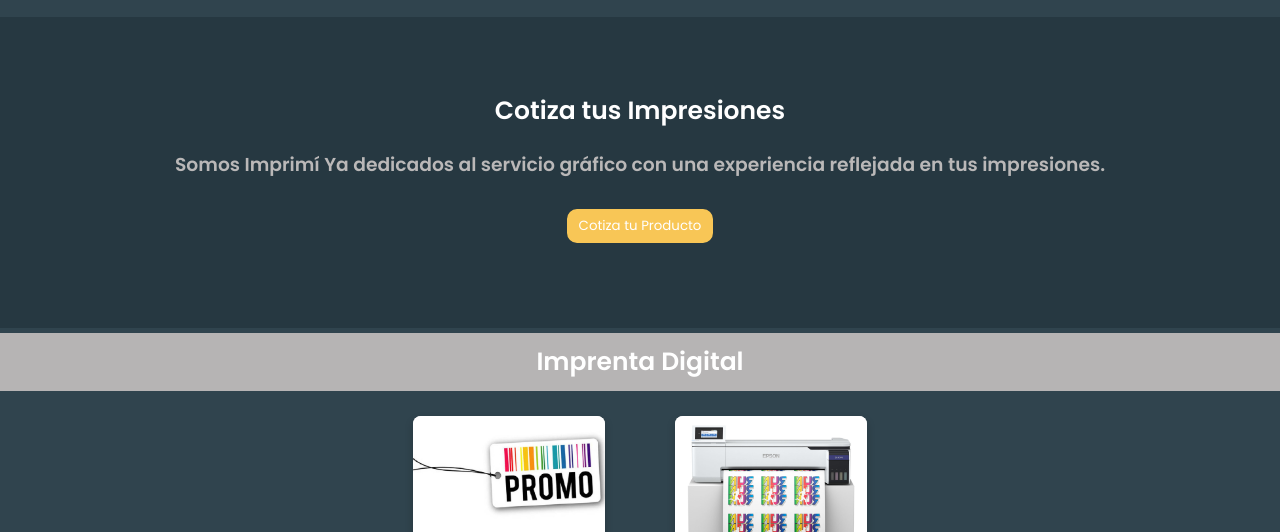
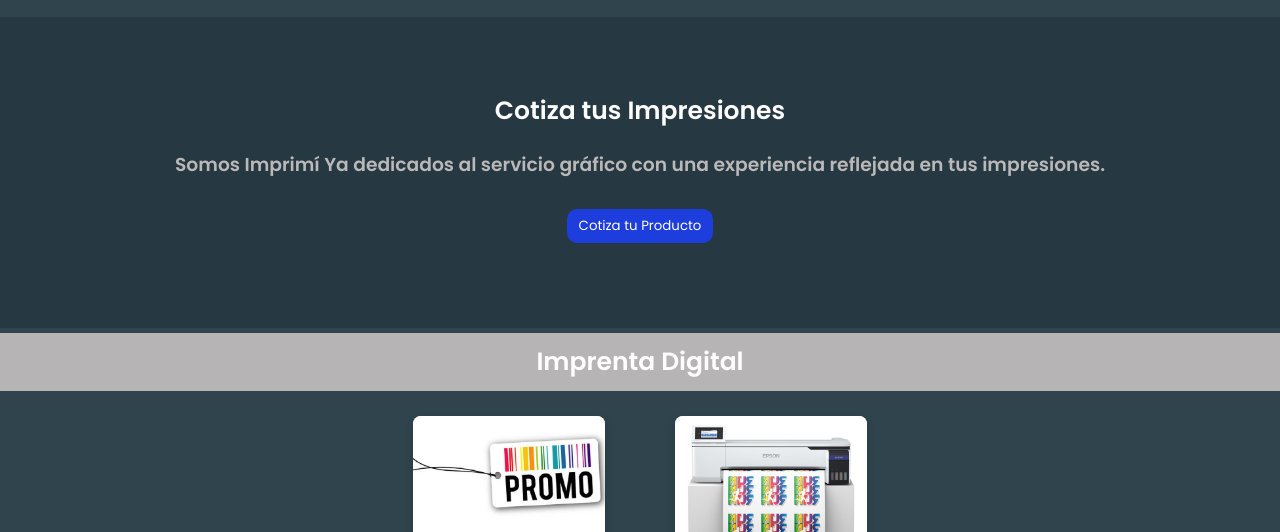
Before and after one commit to PabloSuizer/imprimi-ya-pablosuizer, a plain HTML site: page index.html in a window 1280 px wide. Shown: the part 212-744 px from the top of the page. Drawn offline with nearby package versions, Linux system fonts and the light colour scheme.

Commit message:
Se realizo el cambio de color de los botones de navegacion

```diff
--- a/css/styles.css
+++ b/css/styles.css
@@ -12,7 +12,7 @@ a :hover{
     color: rgb(240, 203, 203);
 }
 ul{
-     display: flex;
+    display: flex;
     justify-content: center;
     display: inline-block;
 }
@@ -66,8 +66,8 @@ body{
     font-family: 'Poppins', sans-serif;
 }
 .button__nav{
-    background: rgb(248, 198, 86);
-    border:2px solid rgb(248, 198, 86) ;
+    background: rgb(29, 61, 220);
+    border:2px solid rgb(29, 61, 220) ;
     text-decoration: none;
     color: #fff;
     padding: 5px 10px;
```
